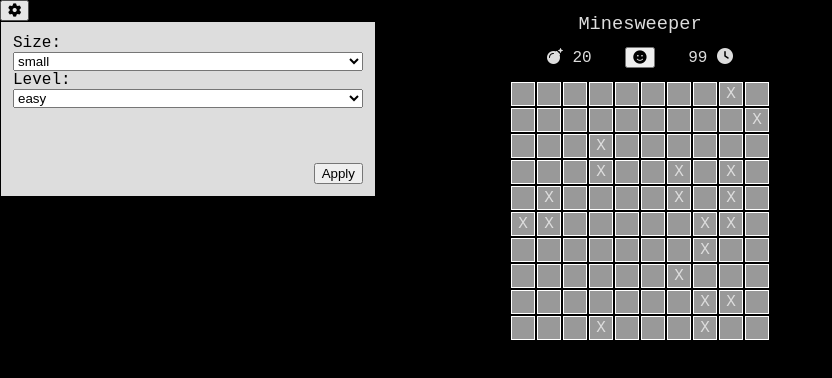
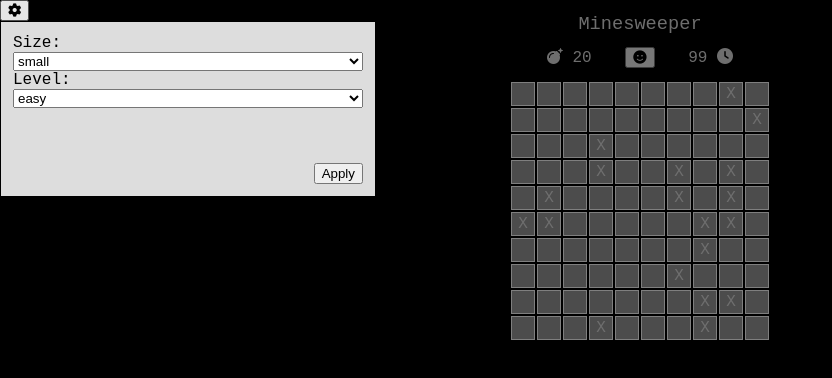
Before and after one commit to DavidHuveau/basic-minesweeper-js, a website: page index.html in a window 1280 px wide. Both pictures are taken after a click on the button 14 px from the left and 10 px from the top of the page. Shown: the whole page, without its empty margins (0-832 px from the left). Drawn offline with Linux system fonts and the light colour scheme.

Commit message:
add overlay

```diff
--- a/index.html
+++ b/index.html
@@ -26,6 +26,7 @@
     </button>
   </div>
 
+  <div id="overlay"></div>
   <div id="settings-panel" style="display: none;">
     <div>
       <label for="size">Size:</label>
--- a/minesweeper.js
+++ b/minesweeper.js
@@ -4,6 +4,8 @@
 const REMAINING_MINES_COUNTER_INFO_ID = "remaining-mines-counter-info";
 const RESET_BUTTON_ID = "reset-button";
 const TIMER_INFO = "timer-info";
+
+const OVERLAY = "overlay";
 
 // Setting elements ids
 const SETTINGS_BUTTON_ID = "settings-button";
@@ -69,8 +71,10 @@
 
   refreshLayout() {
     if (this.isShowSettings) {
+      this.show(OVERLAY);
       this.show(SETTINGS_PANEL_ID);
     } else {
+      this.hide(OVERLAY);
       this.hide(SETTINGS_PANEL_ID);
     }
   }
--- a/style.css
+++ b/style.css
@@ -39,15 +39,28 @@
   position: absolute;
   left: 0px;
   top: 0px;
+  z-index: 2;
+}
+
+#overlay {
+  display: none;
+  position: fixed;
+  top: 0;
+  left: 0;
+  bottom:0;
+  right:0;
+  background-color: hsla(0, 0%, 0%, 0.5);
+  z-index: 1;
 }
 
 #settings-panel {
   background: #dddddd;
-  position:absolute;
+  position: absolute;
   left: 1px;
   top: 22px;
   width: 350px;
   height: 150px;
+  z-index: 2;
 
   padding: 12px;
   color: black;
```
